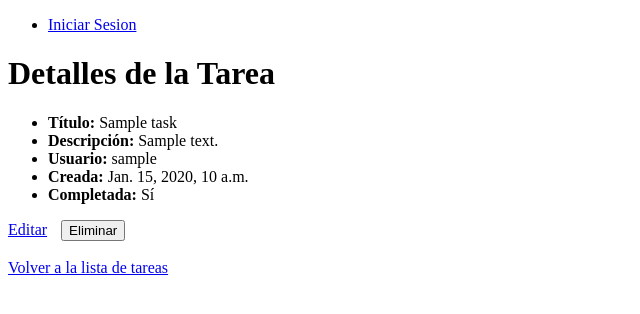
After one commit to elizmey/djangoCrudS, a Django app: page /tasks/select/1/ in a window 1280 px wide. The commit adds this page. Shown: the top 314 px of the page, without its empty margins (0-640 px from the left). Run offline with Django 5.2, Linux system fonts and the light colour scheme; tables that the repository leaves empty hold one stand-in row (values such as "Sample post").

Commit message:
botones,borrar editar y seleccionar(se daño la funcion de crear nueva tarea )

```diff
--- a/djangocrud/urls.py
+++ b/djangocrud/urls.py
@@ -21,13 +21,15 @@ from tasks import views
 
 urlpatterns = [
     path('admin/', admin.site.urls),
-    path("",views.home,name="home"),
-    path("signup/",views.signup,name="signup"),
-    path("tasks/",views.tasks,name="tasks"),
-    path("signin/",views.signin,name="signin"),
-    path("signout/",views.signout,name="signout"),
-    path("tasks/create/",views.create_task,name="task/create/"),
+    path("", views.home, name="home"),
+    path("signup/", views.signup, name="signup"),
+    path("signin/", views.signin, name="signin"),
+    path("signout/", views.signout, name="signout"),
 
-    path("tasks/<int:task_id>/edit/", views.edit_task, name="edit_task"),
-    path("tasks/<int:task_id>/delete/", views.delete_task, name="delete_task"),
+    path("tasks/", views.tasks, name="tasks"),  # lista de tareas
+    path("tasks/crear/", views.create_task, name="create_task"),  # crear tarea
+    path("tasks/edit/<int:task_id>/", views.editar, name="editar"),  # editar
+    path("tasks/delete/<int:task_id>/", views.eliminar, name="eliminar"),  # eliminar
+    path("tasks/select/<int:task_id>/", views.select, name="select"),
+
 ]
--- a/tasks/templates/base.html
+++ b/tasks/templates/base.html
@@ -11,8 +11,9 @@
         <li><a href="{% url 'home' %}">Inicio</a></li>
         <li><a href="{% url 'signup' %}">Registro</a></li>
         <li><a href="{% url 'tasks' %}">Tareas</a></li>
+        <li><a href="{% url 'signout' %}">Cerrar Sesion</a></li>
+
         {% else %}
-        <li><a href="{% url 'signout' %}">Cerrar Sesion</a></li>
         <li><a href="{% url 'signin' %}">Iniciar Sesion</a></li>
         {% endif %}
     </ul>
--- a/tasks/templates/create_task.html
+++ b/tasks/templates/create_task.html
@@ -1,8 +1,8 @@
 {% extends 'base.html' %}
 {% block content %}
 <h1>Crear Tarea</h1>
-{{error}}
-<form action="/tasks/create/" method="post">
+{{ error }}
+<form action="{% url 'create_task' %}" method="post">
     {% csrf_token %}
     {{ form.as_p }}
     <button type="submit">Crear</button>
--- /dev/null
+++ b/tasks/templates/select.html
@@ -0,0 +1,23 @@
+{% extends 'base.html' %}
+
+{% block content %}
+<h1>Detalles de la Tarea</h1>
+
+<ul>
+    <li><strong>Título:</strong> {{ task.title }}</li>
+    <li><strong>Descripción:</strong> {{ task.description }}</li>
+    <li><strong>Usuario:</strong> {{ task.user.username }}</li>
+    <li><strong>Creada:</strong> {{ task.created }}</li>
+    <li><strong>Completada:</strong> {{ task.datecompleted|yesno:"Sí,No" }}</li>
+</ul>
+
+<a href="{% url 'editar' task.id %}" class="btn btn-primary" style="margin-right: 10px;">Editar</a>
+
+<form action="{% url 'eliminar' task.id %}" method="post" style="display: inline;">
+    {% csrf_token %}
+    <button type="submit" class="btn btn-danger">Eliminar</button>
+</form>
+
+<br><br>
+<a href="{% url 'tasks' %}" class="btn btn-secondary">Volver a la lista de tareas</a>
+{% endblock %}
--- a/tasks/views.py
+++ b/tasks/views.py
@@ -1,6 +1,7 @@
+from django.shortcuts import render, redirect, get_object_or_404
 from django.shortcuts import render, redirect
 from django.http import HttpResponse
-from django.contrib.auth.forms import UserCreationForm,  AuthenticationForm
+from django.contrib.auth.forms import UserCreationForm, AuthenticationForm
 from django.contrib.auth.models import User
 from django.contrib.auth import login, logout, authenticate
 from django.db import IntegrityError
@@ -11,34 +12,16 @@ from .models import Task
 def home(request):
     return render(request, "home.html")
 
-def edit_task(request, task_id):
-    task = get_object_or_404(Task, id=task_id)
-
-    if request.method == 'POST':
-        form = TaskForm(request.POST, instance=task)
-        if form.is_valid():
-            form.save()
-            return redirect('tasks')
-    else:
-        form = TaskForm(instance=task)
-
-    return render(request, 'tasks/edit_task.html', {'form': form})
-
-def delete_task(request, task_id):
-    task = get_object_or_404(Task, id=task_id)
-
-    if request.method == 'POST':
-        task.delete()
-        return redirect('tasks')
-
-    return render(request, 'tasks/confirm_delete.html', {'task': task})
-
-
 def tasks(request):
     tasks = Task.objects.filter(user=request.user,
                                 datecompleted__isnull=True)
     return render(request,"tasks.html",
                    {"tasks":tasks})
+
+def select(request, task_id):
+    task = get_object_or_404(Task, pk=task_id)
+    return render(request, 'select.html', {'task': task})
+
 
 def create_task(request):
     if request.method == "GET":
@@ -58,6 +41,33 @@ def create_task(request):
                    "create_task.html",
                    {"form": TaskForm(),
                      "error":"Error al crear la tarea"})
+
+def editar(request, task_id):
+    task = get_object_or_404(Task, pk=task_id, user=request.user)
+
+    if request.method == "GET":
+        form = TaskForm(instance=task)
+        return render(request, "editar.html", {"form": form})
+    else:
+        try:
+            form = TaskForm(request.POST, instance=task)
+            if form.is_valid():
+                form.save()
+                return redirect("tasks")
+            else:
+                return render(request, "editar.html", {"form": form, "error": "Datos inválidos"})
+        except ValueError:
+            return render(request, "editar.html", {"form": form, "error": "Error al editar la tarea"})
+
+def eliminar(request, task_id):
+    task = get_object_or_404(Task, pk=task_id, user=request.user)
+
+    if request.method == "POST":
+        task.delete()
+        return redirect("tasks")
+
+    return render(request, "eliminar.html", {"task": task})
+
 
 def signout(request):
     logout(request)
```
Also changed, not shown: tasks/templates/editar.html (added, +14 -0 lines), tasks/templates/eliminar.html (added, +11 -0 lines), tasks/templates/tasks.html (+4 -8 lines).
